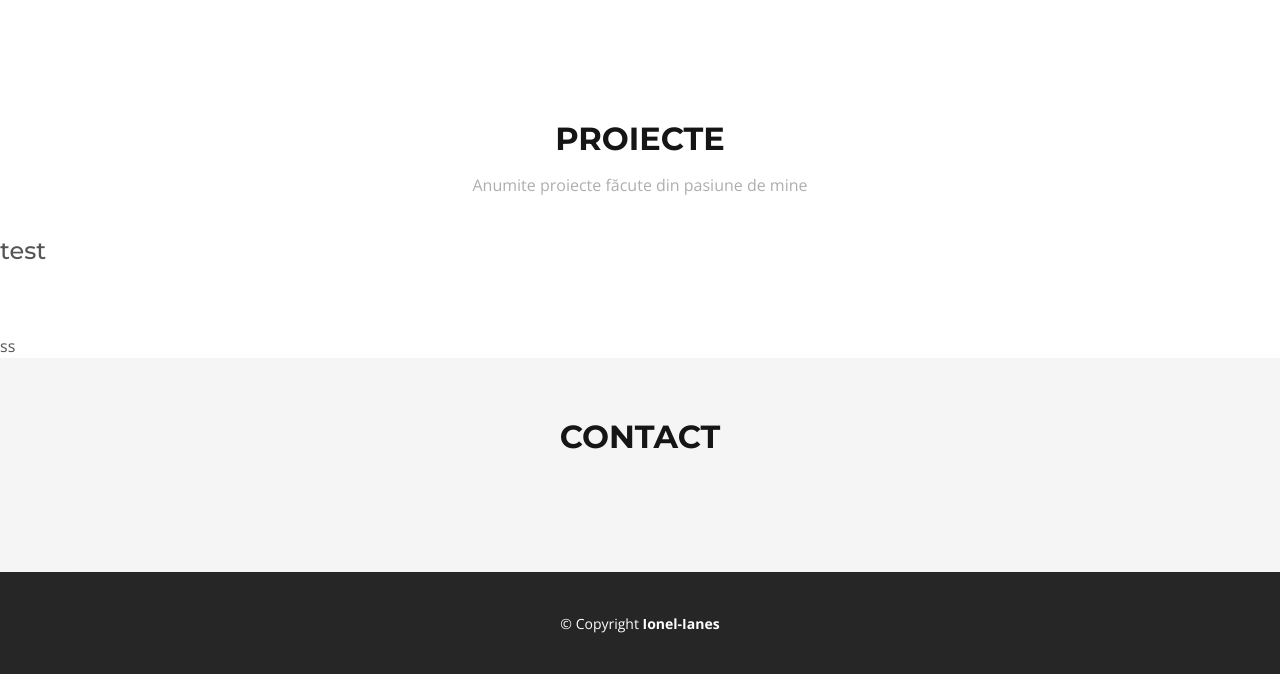
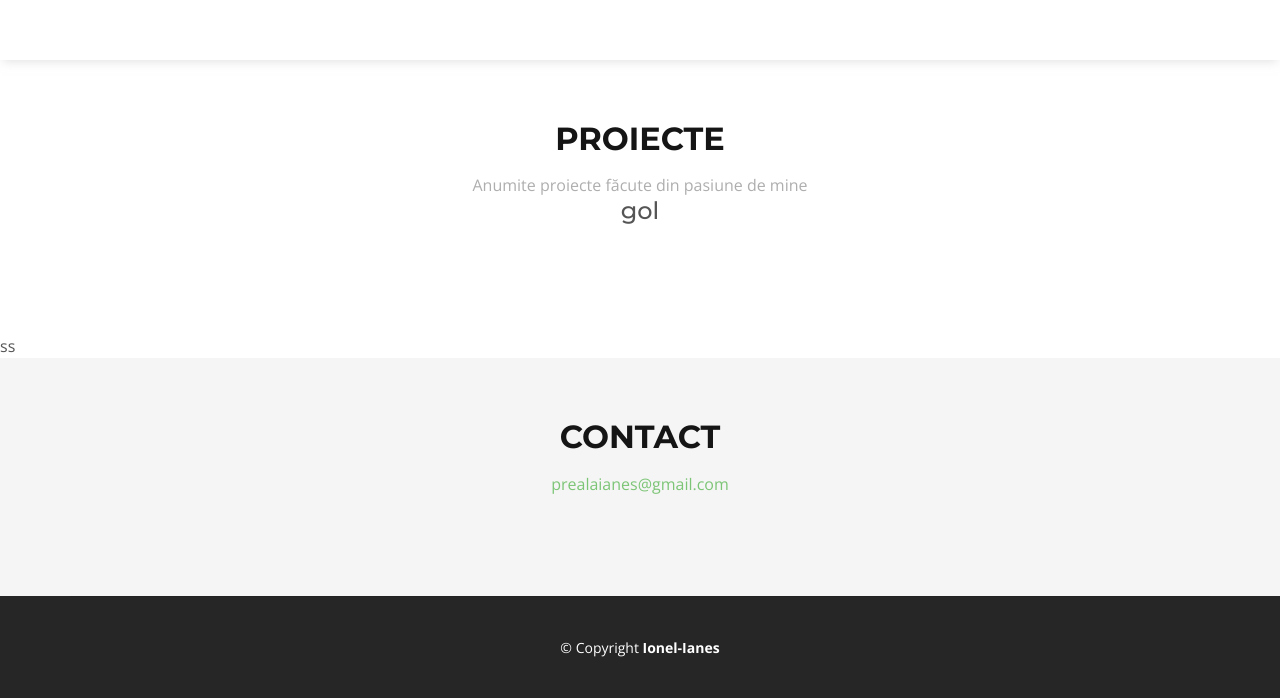
Before and after one commit to ianes-gm1/Ianes, a plain HTML site: page index.html in a window 1280 px wide. Shown: the part 830-1528 px from the top of the page. Before the commit the page ends 1504 px from the top, so only its background shows below. Drawn offline with nearby package versions, Linux system fonts and the light colour scheme.

Commit message:
Update index.html

```diff
--- a/index.html
+++ b/index.html
@@ -3,7 +3,7 @@
   <meta charset="utf-8">
   <meta content="width=device-width, initial-scale=1.0" name="viewport">
 
-  <title>Knight Bootstrap Template - Index</title>
+  <title>NOT FINISHED</title>
   <meta content="" name="description">
   <meta content="" name="keywords">
 
@@ -25,13 +25,7 @@
   <!-- Template Main CSS File -->
   <link href="assets/css/style.css" rel="stylesheet">
 
-  <!-- =======================================================
-  * Template Name: Knight
-  * Updated: Jul 27 2023 with Bootstrap v5.3.1
-  * Template URL: https://bootstrapmade.com/knight-free-bootstrap-theme/
-  * Author: BootstrapMade.com
-  * License: https://bootstrapmade.com/license/
-  ======================================================== -->
+
 </head>
 
 <body>
@@ -47,7 +41,7 @@
   </section><!-- End Hero -->
 
 
-  <header id="header" class="d-flex align-items-center fixed-top">
+  <header id="header" class="d-flex align-items-center">
     <div class="container d-flex align-items-center justify-content-between">
 
       <div class="logo">
@@ -62,7 +56,7 @@
     </div>
   </header>
 
-  <main id="main" class="scrolled-offset">
+  <main id="main" class="">
 
     <!-- ======= About Us Section ======= -->
     <section id="about" class="about">
@@ -71,13 +65,14 @@
         <div class="section-title" data-aos="fade-up">
           <h2>Proiecte</h2>
           <p>Anumite proiecte făcute din pasiune de mine</p>
+          <h4>gol</h4>
         </div>
 
 
 
 
       </div>
-    <h4>test</h4>
+
     </section><!-- End Proiecte Section -->ss
 <!-- ======= Contact Section ======= -->
     <section id="contact" class="contact section-bg">
@@ -85,7 +80,7 @@
 
         <div class="section-title">
           <h2>Contact</h2>
-
+          <a href="prealaianes@gmail.com">prealaianes@gmail.com</a>
         </div>
 
         <div class="row">
@@ -120,7 +115,7 @@
     </div>
   </footer><!-- End Footer -->
 
-  <a href="#" class="back-to-top d-flex align-items-center justify-content-center active"><i class="bi bi-arrow-up-short"></i></a>
+  <a href="#" class="back-to-top d-flex align-items-center justify-content-center"><i class="bi bi-arrow-up-short"></i></a>
 
   <!-- Vendor JS Files -->
   <script src="assets/vendor/aos/aos.js"></script>
@@ -135,7 +130,8 @@
 
 
 
-</body></html>
+
+
 
 
 
```
